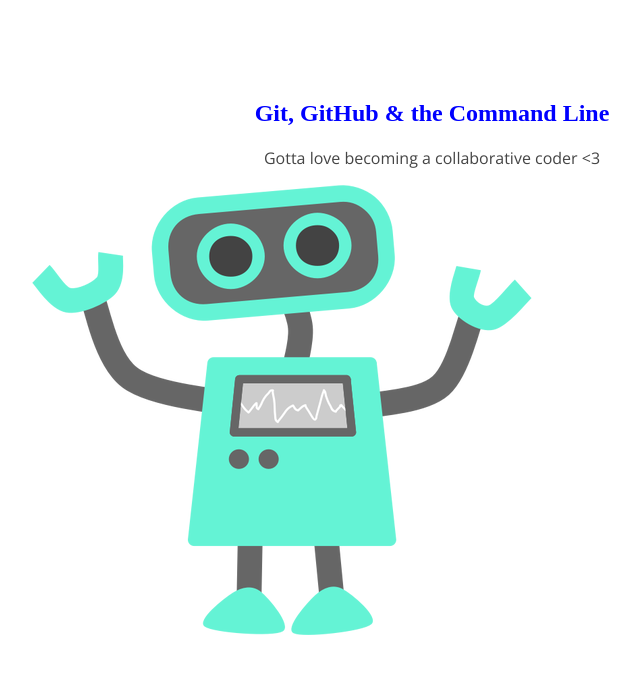
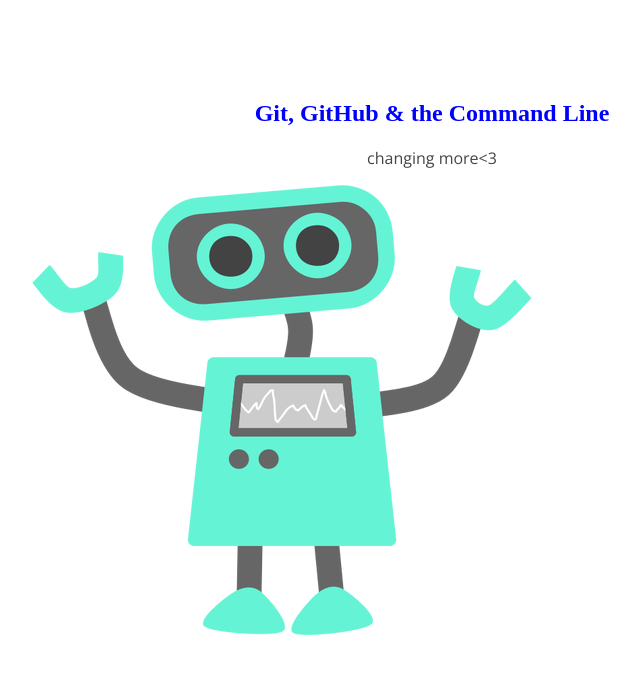
Before and after one commit to JeanneEricksonCooley/105Project, a plain HTML site: page index.html in a window 1280 px wide. Shown: the whole page, without its empty margins (208-848 px from the left). Drawn offline with nearby package versions, Linux system fonts and the light colour scheme.

Commit message:
merge conflict test

```diff
--- a/index.html
+++ b/index.html
@@ -9,7 +9,7 @@
 <body>
 	<section>
 		<h1>Git, GitHub & the Command Line</h1>
-		<p>Gotta love becoming a collaborative coder <3</p>
+		<p>changing more<3</p>
 		<img src="img/happy-blue-robot.png">
 	</section>
 </body>
```
